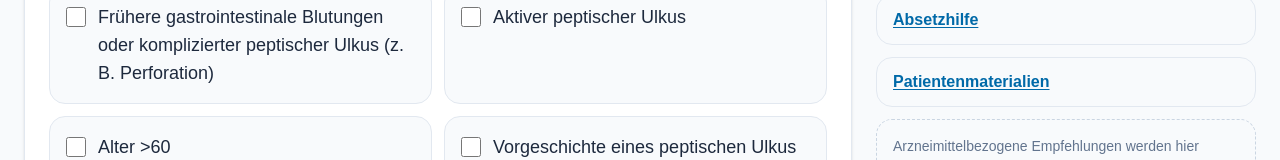
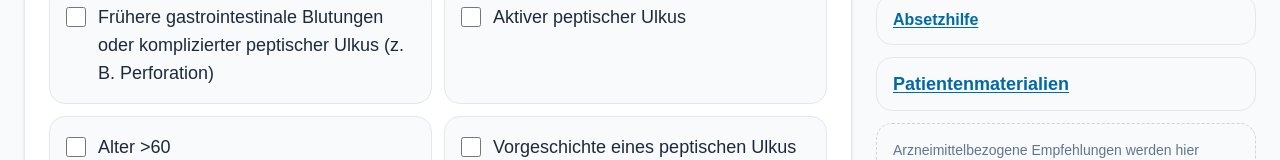
Before and after one commit to chapidi99/Target-Ade, a Next.js app: page /target-app in a window 1280 px wide. Both pictures are taken after a click on the button "Ja". Shown: the part 565-725 px from the top of the page. Built offline with nearby package versions, Linux system fonts and the light colour scheme.

Commit message:
Patienten Material

```diff
--- a/app/target-app/page.tsx
+++ b/app/target-app/page.tsx
@@ -47,7 +47,7 @@ type GuidanceBox = {
 export default function TargetAppPage() {
   const [takesNSAIDs, setTakesNSAIDs] = useState<YesNo>(null);
   const [showAlternativesModal, setShowAlternativesModal] = useState(false);
-
+const [showPatientMaterialsModal, setShowPatientMaterialsModal] = useState(false);
 const [showNsaidRiskScript, setShowNsaidRiskScript] = useState(false);
 const [selectedMedicationBox, setSelectedMedicationBox] = useState<string | null>(null);
   const [riskFactors, setRiskFactors] = useState<Record<RiskFactorKey, boolean>>(
@@ -626,12 +626,13 @@ description="Wählen Sie die zutreffende Option aus, um die Risikobewertung fort
 </QuickAction>
 
 <QuickAction>
-  <a
-    href="/target-platform"
-    className="block w-full text-left font-semibold text-sky-700 underline underline-offset-2 hover:text-sky-900"
+  <button
+    type="button"
+    onClick={() => setShowPatientMaterialsModal(true)}
+    className="block w-full text-left text-lg font-semibold text-sky-700 underline underline-offset-2 hover:text-sky-900"
   >
     Patientenmaterialien
-  </a>
+  </button>
 </QuickAction>
 
      {/* <QuickAction>
@@ -762,6 +763,11 @@ description="Wählen Sie die zutreffende Option aus, um die Risikobewertung fort
   />
 )}
 
+{showPatientMaterialsModal && (
+  <PatientMaterialsModal
+    onClose={() => setShowPatientMaterialsModal(false)}
+  />
+)}
 
 
 {showNsaidRiskScript && nsaidRiskResult && (
@@ -771,6 +777,96 @@ description="Wählen Sie die zutreffende Option aus, um die Risikobewertung fort
   />
 )}
     </main>
+  );
+}
+
+function PatientMaterialsModal({
+  onClose,
+}: {
+  onClose: () => void;
+}) {
+  const patientMaterials = [
+    {
+      title: "Broschüre – Gastrointestinale Blutung",
+      url: "/Patientenmaterialien/Broschuere_Gastrointestinale_Blutung.pdf",
+    },
+    {
+      title: "Broschüre – Wie kommt es zur Multimedikation?",
+      url: "/Patientenmaterialien/Broschuere_Wie_kommt_es_zur_Multimedikation.pdf",
+    },
+    {
+      title: "Medikamente richtig einnehmen – Techniken",
+      url: "/Patientenmaterialien/Medikamente_richtig_einnehmen_Techniken.pdf",
+    },
+    {
+      title: "Sichere Arzneimitteltherapie",
+      url: "/Patientenmaterialien/sichere_Arzneimitteltherapie.pdf",
+    },
+    {
+      title: "Verhalten bei akuter Erkrankung",
+      url: "/Patientenmaterialien/Verhalten_bei_akuter_Erkrankung.pdf",
+    },
+  ];
+
+  return (
+    <div
+      className="fixed inset-0 z-[90] overflow-auto bg-slate-950/70 p-4"
+      onClick={onClose}
+    >
+      <div
+        className="mx-auto w-full max-w-3xl rounded-3xl bg-white p-6 shadow-2xl"
+        onClick={(e) => e.stopPropagation()}
+      >
+        <div className="mb-6 flex items-center justify-between gap-4">
+          <div>
+            <h2 className="text-2xl font-bold text-slate-900">
+              Patientenmaterialien
+            </h2>
+
+            <p className="mt-2 text-lg leading-7 text-slate-600">
+              Informations- und Unterstützungsmaterialien für Patient*innen
+              im Rahmen der TARGET-ADE Studie.
+            </p>
+          </div>
+
+          <button
+            type="button"
+            onClick={onClose}
+            className="rounded-2xl border border-slate-300 px-4 py-2 text-base font-semibold text-slate-700 hover:bg-slate-50"
+          >
+            Schließen
+          </button>
+        </div>
+
+        <div className="space-y-3">
+          {patientMaterials.map((document) => (
+            <a
+              key={document.url}
+              href={document.url}
+              target="_blank"
+              rel="noopener noreferrer"
+              className="flex items-center justify-between gap-4 rounded-2xl border border-emerald-200 bg-emerald-50 px-5 py-4 text-lg font-semibold text-slate-800 transition hover:border-emerald-300 hover:bg-emerald-100"
+            >
+              <span className="flex items-center gap-3">
+                <span aria-hidden="true">📄</span>
+                {document.title}
+              </span>
+
+              <span
+                aria-hidden="true"
+                className="shrink-0 text-slate-500"
+              >
+                ↗
+              </span>
+            </a>
+          ))}
+        </div>
+
+        <p className="mt-5 text-sm leading-6 text-slate-500">
+          Die Dokumente werden als PDF in einem neuen Browser-Tab geöffnet.
+        </p>
+      </div>
+    </div>
   );
 }
 
@@ -1370,11 +1466,16 @@ function PainScaleModal({
     </div>
   )}
 </div>
-
+<span
+  className="block text-lg font-semibold text-sky-700 underline underline-offset-2"
+  aria-disabled="true"
+>
+  Medikamentöse Möglichkeiten zur Schmerzbehandlung
+</span>
         <button
   type="button"
   onClick={() => setShowNonPharmaOptions(true)}
-  className="block font-semibold text-sky-700 underline underline-offset-2 hover:text-sky-900"
+  className="block text-lg font-semibold text-sky-700 underline underline-offset-2 hover:text-sky-900"
 >
   Nicht-medikamentöse Möglichkeiten zur Schmerzbehandlung
 </button>
```
